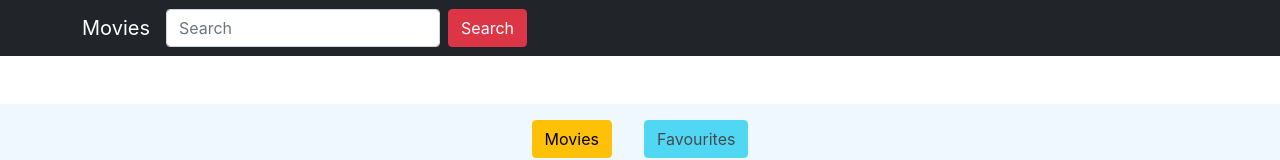
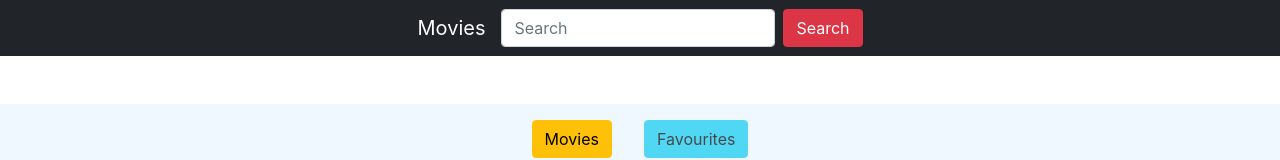
Before and after one commit to SHIVANGISINGH1/Movie-App, a React (Create React App) app: page / in a window 1280 px wide. Shown: the top 160 px of the page. Built offline with nearby package versions, Linux system fonts and the light colour scheme.

Commit message:
centered navbar

```diff
--- a/src/index.css
+++ b/src/index.css
@@ -49,3 +49,8 @@ body {
 .btn.btn-info.chng {
 	opacity: 0.7;
 }
+
+
+.navbar-expand-lg .navbar-collapse  {
+	justify-content: center;
+}
```
Also changed, not shown: src/components/Navbar.js (+7 -2 lines).
